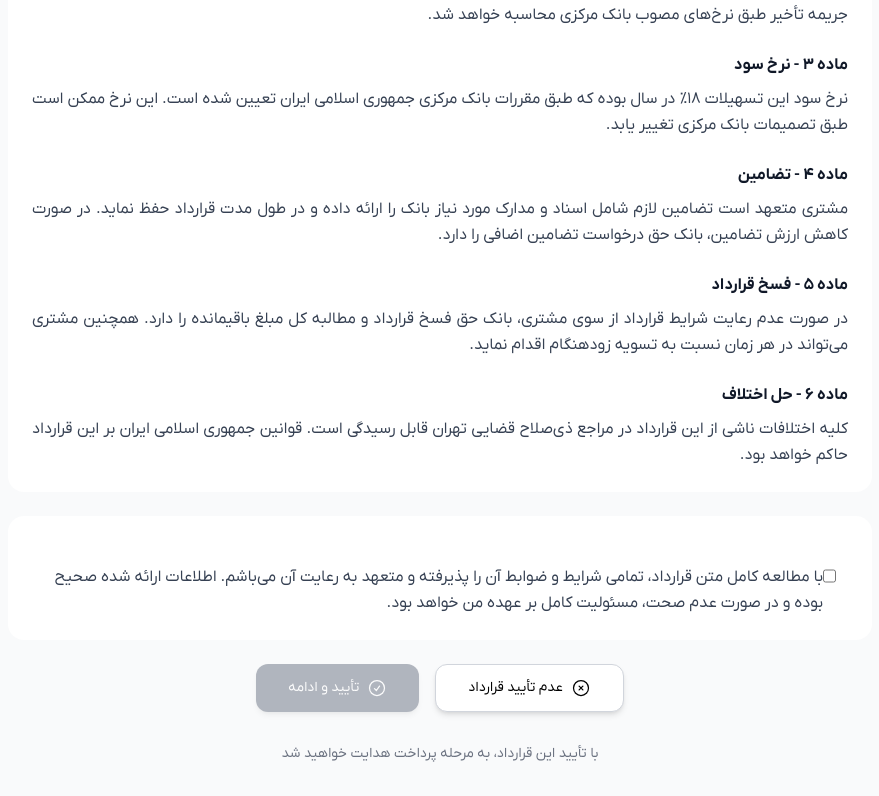
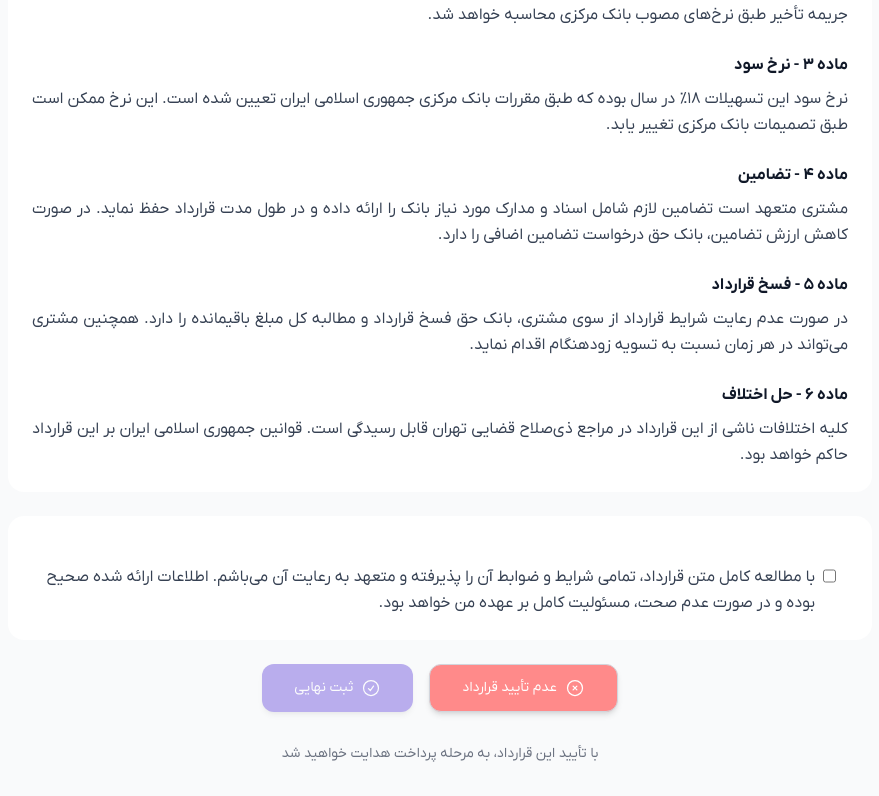
Before and after one commit to krmsaeed/openbanking, a Next.js app: page /contract in a window 1280 px wide. Shown: the part 832-1628 px from the top of the page, without its empty margins (200-1079 px from the left). Built offline with nearby package versions, Linux system fonts and the light colour scheme.

Commit message:
feat(contract): enhance agreement buttons with improved styling and loading state fix(identity-verification): add error logging for camera access failure

```diff
--- a/src/app/contract/page.tsx
+++ b/src/app/contract/page.tsx
@@ -190,7 +190,7 @@ export default function ContractPage() {
 
                 <Card className="mb-6">
                     <CardContent className="pt-6">
-                        <div className="flex items-start space-x-3 space-x-reverse">
+                        <div className="flex items-start space-x-3 space-x-reverse gap-2">
                             <input
                                 type="checkbox"
                                 id="agreement"
@@ -212,7 +212,7 @@ export default function ContractPage() {
                         variant="outline"
                         size="lg"
                         onClick={handleReject}
-                        className="flex items-center"
+                        className="flex items-center bg-red-600 text-white"
                     >
                         <XCircleIcon className="h-5 w-5 ml-2" />
                         عدم تأیید قرارداد
@@ -222,14 +222,14 @@ export default function ContractPage() {
                         size="lg"
                         onClick={handleAccept}
                         disabled={!agreed || loading}
-                        className="flex items-center"
+                        className="flex items-center bg-secondary"
                     >
                         {loading ? (
-                            <div className="animate-spin rounded-full h-4 w-4 border-b-2 border-white ml-2"></div>
+                            <div className="animate-spin rounded-full h-4 w-4  ml-2"></div>
                         ) : (
                             <CheckCircleIcon className="h-5 w-5 ml-2" />
                         )}
-                        {loading ? 'در حال پردازش...' : 'تأیید و ادامه'}
+                        {loading ? 'در حال پردازش...' : 'ثبت نهایی'}
                     </Button>
                 </div>
 
--- a/src/components/forms/PersianCalendar.tsx
+++ b/src/components/forms/PersianCalendar.tsx
@@ -430,7 +430,6 @@ export default function PersianCalendar({ value, onChange, placeholder, label, r
                         </button>
                     </Box>
 
-                    {/* Week days */}
                     <Box className="grid grid-cols-7 gap-1 mb-2">
                         {PERSIAN_DAYS.map((day, index) => (
                             <Box key={index} className="h-8 w-8 flex items-center justify-center text-xs font-medium text-gray-500">
@@ -439,7 +438,6 @@ export default function PersianCalendar({ value, onChange, placeholder, label, r
                         ))}
                     </Box>
 
-                    {/* Calendar grid */}
                     <Box className="grid grid-cols-7 gap-1">
                         {generateCalendarDays()}
                     </Box>
--- a/src/components/ui/specialized/IdentityVerification.tsx
+++ b/src/components/ui/specialized/IdentityVerification.tsx
@@ -75,7 +75,8 @@ export function IdentityVerification({ onComplete, onCancel }: IdentityVerificat
                 streamRef.current = stream;
                 setCameraActive(true);
             }
-        } catch (_) {
+        } catch (err) {
+            console.error(err);
             toast.error('دسترسی به دوربین امکان‌پذیر نیست');
         }
     };
```
